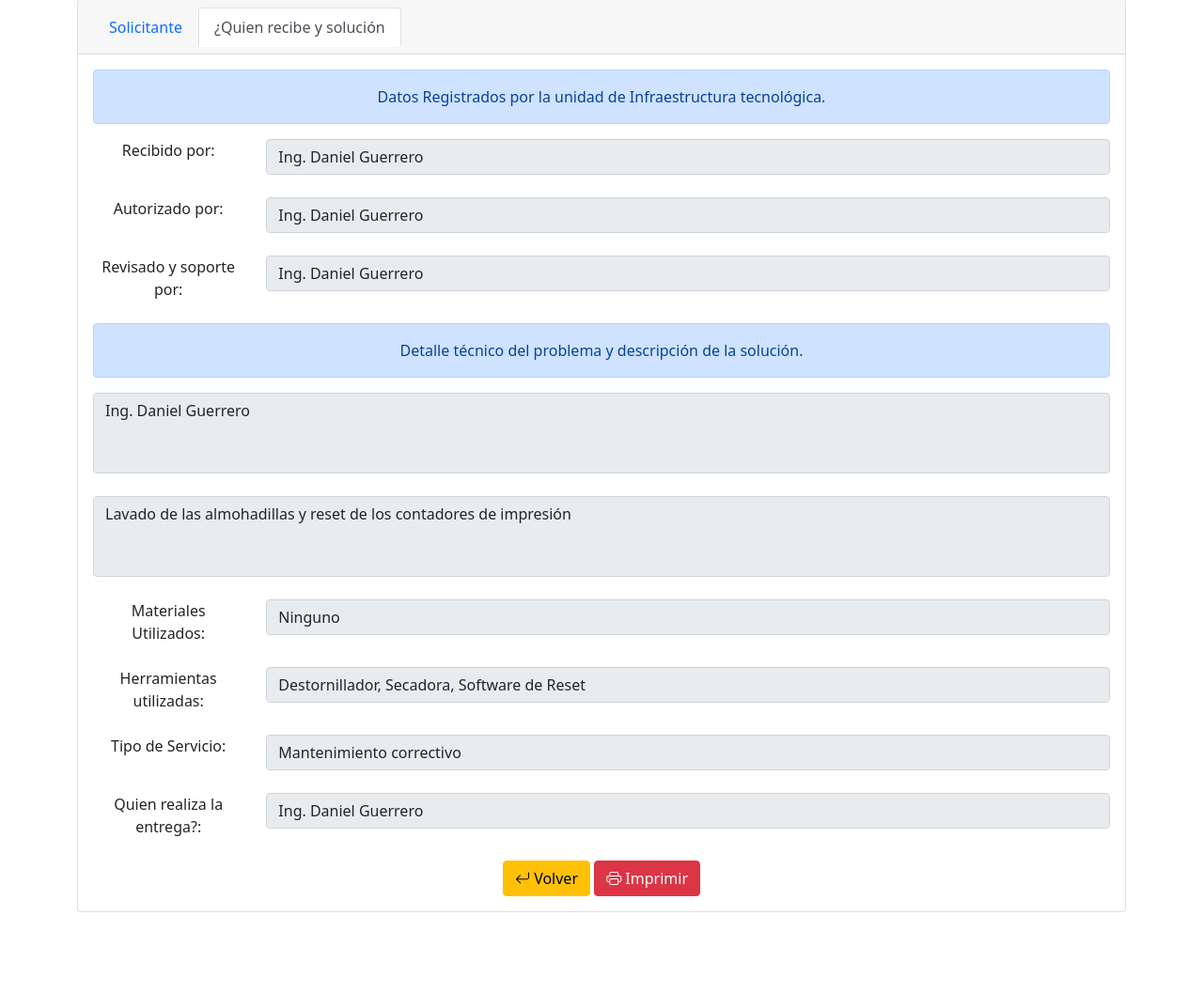
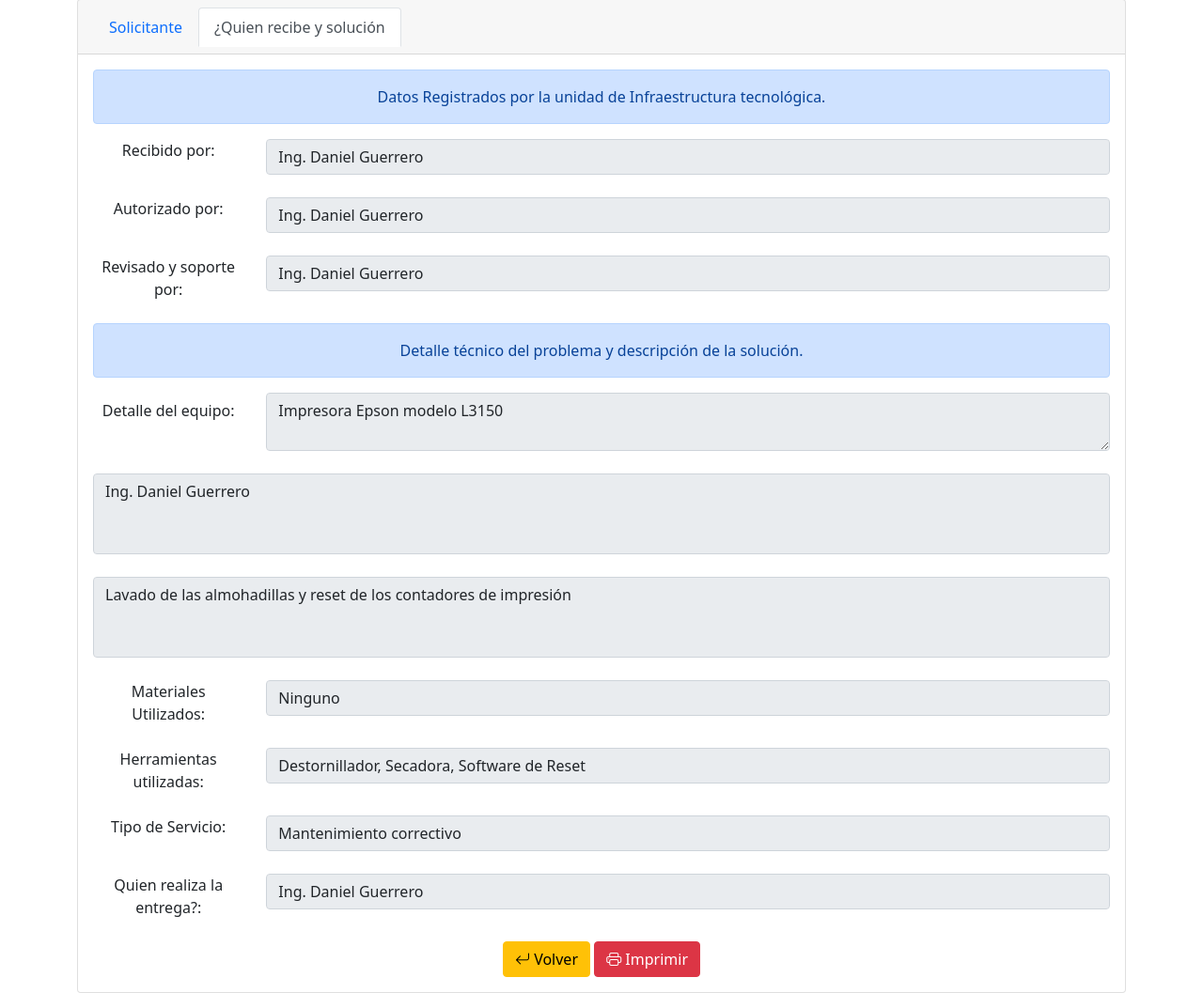
Before and after one commit to jurdin32/orden_trabajo, a Django app: template templates/ver_orden.html in a window 1280 px wide, after a click on "¿Quien recibe y solución". Shown: the part 25-1082 px from the top of the page at 94% size. Before the commit the page ends 996 px from the top, so only its background shows below. Run offline with Django 3.2, Linux system fonts and the light colour scheme; the template is opened without the code that fills it: values that come from a table or form of the project are taken from there, others are empty; data comes from the database, SQL or seed files in the repository; some libraries are stand-ins or nearby versions.

Commit message:
cambios menores

```diff
--- a/Ordenes/views.py
+++ b/Ordenes/views.py
@@ -53,6 +53,7 @@ def ver_ordenes(request, slug):
         orden.materiales_utilizados=request.POST.get('materiales')
         orden.herramientas_utilizadas=request.POST.get('herramientas')
         orden.tipos_de_servicio=request.POST.get('tipo_servicio')
+        orden.detalles_del_equipo=request.POST.get('detalles_del_equipo')
         orden.estado=True
         orden.entregado_por=request.POST.get('entregado')
         orden.fecha_entrega=datetime.datetime.now()
--- a/orden_trabajo/wsgi.py
+++ b/orden_trabajo/wsgi.py
@@ -8,9 +8,13 @@ https://docs.djangoproject.com/en/3.2/howto/deployment/wsgi/
 """
 
 import os
+import sys
 
 from django.core.wsgi import get_wsgi_application
 
+path = '/var/www/orden_trabajo'
+if path not in sys.path:
+    sys.path.append(path)
 os.environ.setdefault('DJANGO_SETTINGS_MODULE', 'orden_trabajo.settings')
 
 application = get_wsgi_application()
--- a/templates/index.html
+++ b/templates/index.html
@@ -113,13 +113,6 @@
                                       cols="30" rows="2"></textarea>
                         </div>
                     </div>
-                    <div class="row">
-                        <div class="col-sm-12">
-                            <label for="recipient-name" class="col-form-label">Detalle del equipo:</label>
-                            <textarea class="form-control" name="detalles_del_equipo" id="detalles_del_equipo" cols="30"
-                                      rows="2"></textarea>
-                        </div>
-                    </div>
                 </div>
                 <div class="modal-footer">
                     <button type="button" class="btn btn-secondary" data-bs-dismiss="modal">Cerrar</button>
--- a/templates/ver_orden.html
+++ b/templates/ver_orden.html
@@ -81,6 +81,16 @@
                     </div>
                     <br>
                     <div class="alert alert-primary" role="alert">Detalle técnico del problema y descripción de la solución.</div>
+                    <div class="row">
+                        <div class="col-sm-2">
+                            <label for="recipient-name" class="col-form-label">Detalle del equipo:</label>
+                        </div>
+                        <div class="col-sm-10">
+
+                            <textarea class="form-control" {% if orden.estado %} readonly="readonly" {% endif %} name="detalles_del_equipo" id="detalles_del_equipo" cols="30"rows="2">{{ orden.detalles_del_equipo }}</textarea>
+                        </div>
+                    </div>
+                    <br>
                     <textarea name="problema" id="" {% if orden.estado %} readonly="readonly" {% endif %} cols="30" rows="3" class="form-control"  placeholder="Detalle tecnico del Problema" style="resize: none">{{ orden.receptor }}</textarea><br>
                     <textarea name="solucion" id="" {% if orden.estado %} readonly="readonly" {% endif %}  cols="30" rows="3" class="form-control" placeholder="Descripción de la solución" style="resize: none">{{ orden.descripcion_de_la_solucion }}</textarea><br>
                     <div class="row">
```
